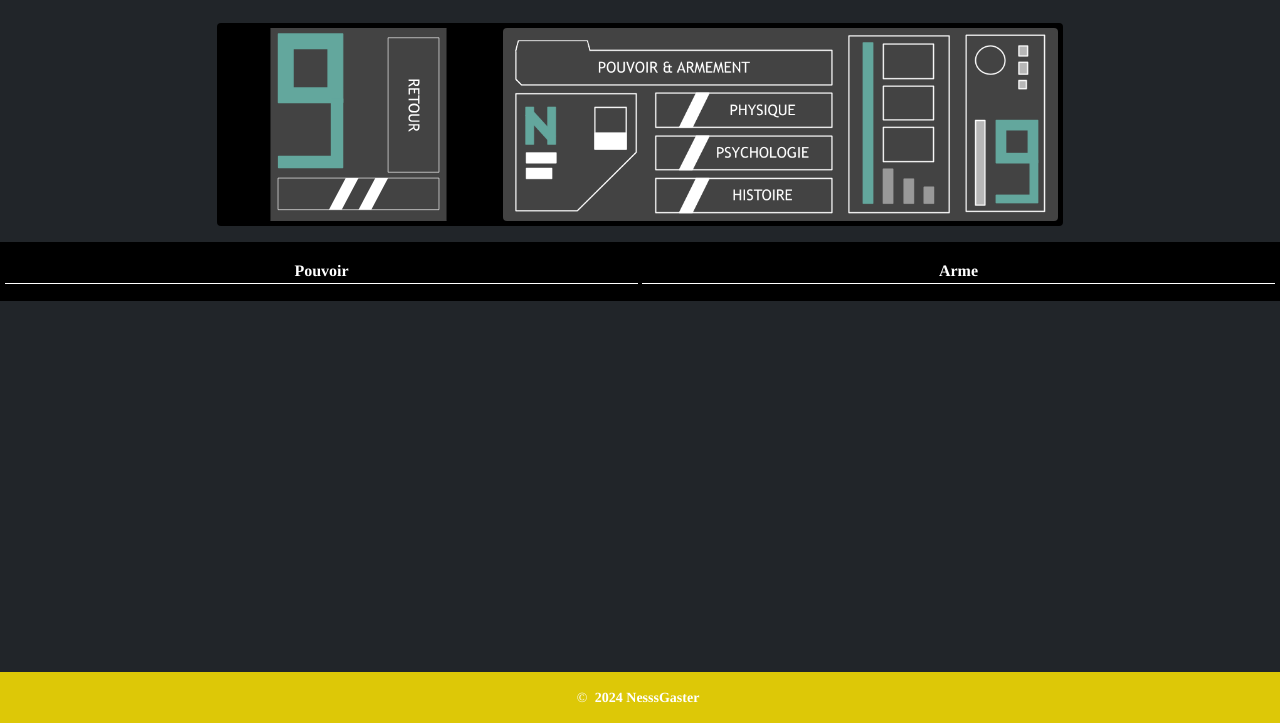
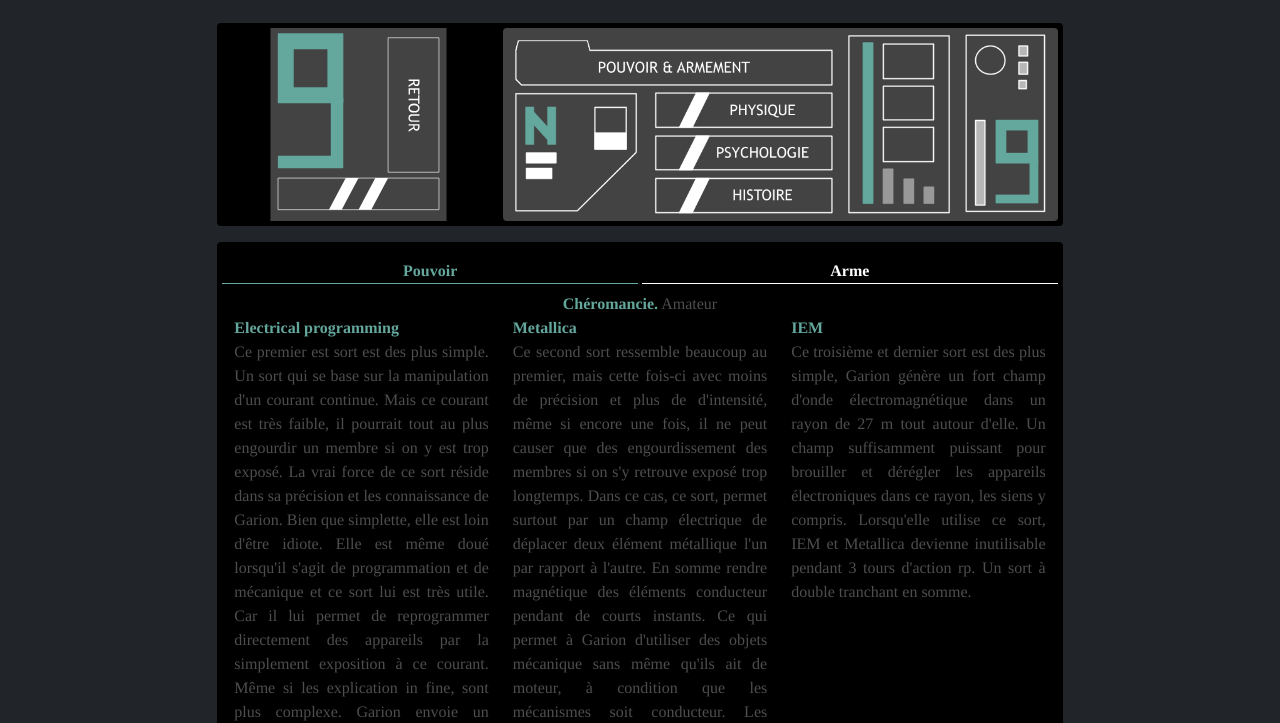
Before and after one commit to NessAster/nessaster.github.io, a plain HTML site: page roleplay/garion/pouvoirArme.html in a window 1280 px wide. Both pictures are taken after a click on the button "Pouvoir". Shown: the part 77-800 px from the top of the page. Drawn offline with nearby package versions, Linux system fonts and the light colour scheme.

Commit message:
avancement garion

```diff
--- a/assets/css/main.css
+++ b/assets/css/main.css
@@ -1673,3 +1673,10 @@ section,
 .bg-gray {
   background-color: #aaaaaa;
 }
+.text-garion {
+  color: var(--garion-color);
+}
+
+.border-garion {
+  border-color: var(--garion-color) !important;
+}
--- a/roleplay/garion/pouvoirArme.html
+++ b/roleplay/garion/pouvoirArme.html
@@ -24,6 +24,7 @@
   <link href="../../assets/css/main.css" rel="stylesheet">
 
   <script src="../../assets/js/audio-set.js"></script>
+  <script src="../../assets/js/menu-card.js"></script>
 </head>
 
 <body class="index-page d-flex flex-column min-vh-100">
@@ -100,26 +101,76 @@
             </div>
           </div>
         </div>
-      </div>
-      <div id="targetCard" class="card caracter-card my-3" data-selected="border-garion text-garion" data-unselected="border-white text-white">
+        <div id="targetCard" class="card caracter-card my-3" data-selected="border-garion text-garion" data-unselected="border-white text-white">
           <div class="card-body">
             <div class="row gap-1">
               <div role="button" class="card-text col border-bottom border-white text-white border-1 cardMenu text-center" data-target="pouvoir"><span class="fw-bold">Pouvoir</span></div>
               <div role="button" class="card-text col border-bottom border-white text-white border-1 cardMenu text-center" data-target="arme"><span class="fw-bold">Arme</span></div>
             </div>
-            <div id="cardContaineur">
+            <div id="cardContaineur" class="pt-2">
               <div id="pouvoir" class="d-none">
-                <span class="text-danger fw-bold">Cette marque représente l'accumulation de sa rage durant ses années torturé, elle est représentée par une marque de griffes au fer rouge qu'il a à l'épaule droite.</span>
-                Cette marque viendra tout bêtement augmenter la force et la vitesse du corps de Najin réponse à chaque coup qu'il reçoit.
-                Plus il reçoit de coup et plus ces derniers sa puissant sera amplifier. Bien entendu, sa force accumuler n'est pas infini, il faut que son corps puisse supporter cette force,
-                l'accumulation viendra s'arrêtrer avant d'atteindre ce seuil. Mais le plus grand désavantage de cette technique est qu'il doit subir des dégât pour fonctionner.
+                <div class="w-100 text-center">
+                  <span class="text-garion fw-bold">Chéromancie.</span> Amateur
+                </div>
+                <div class="row mb-4 text-justify">
+                  <div class="col-md-4  d-flex flex-column" style="height: inherit;">
+                    <div class="text-garion fw-bold">Electrical programming</div>
+                    <div>
+                      Ce premier est sort est des plus simple. Un sort qui se base sur la manipulation d'un courant continue.
+                      Mais ce courant est très faible, il pourrait tout au plus engourdir un membre si on y est trop exposé.
+                      La vrai force de ce sort réside dans sa précision et les connaissance de Garion. Bien que simplette, elle est loin d'être idiote.
+                      Elle est même doué lorsqu'il s'agit de programmation et de mécanique et ce sort lui est très utile.
+                      Car il lui permet de reprogrammer directement des appareils par la simplement exposition à ce courant.
+                      Même si les explication in fine, sont plus complexe. Garion envoie un courant dans les circuit pour ouvrir ou fermer les transistors et donc le reprogrammer.
+                      C'est tout le principe de ce sort.
+                    </div>
+                    <img class="w-100 mt-auto" src="https://i.pinimg.com/originals/c4/b1/99/c4b19969def51164ea4ad9a290a217bf.gif" alt="">
+                  </div>
+                  <div class="col-md-4 d-flex flex-column" style="height: inherit;">
+                    <div class="text-garion fw-bold">Metallica</div>
+                    <div>
+                      Ce second sort ressemble beaucoup au premier, mais cette fois-ci avec moins de précision et plus de d'intensité, même si encore une fois,
+                      il ne peut causer que des engourdissement des membres si on s'y retrouve exposé trop longtemps. Dans ce cas, ce sort,
+                      permet surtout par un champ électrique de déplacer deux élément métallique l'un par rapport à l'autre.
+                      En somme rendre magnétique des éléments conducteur pendant de courts instants. Ce qui permet à Garion d'utiliser des objets mécanique sans même qu'ils ait de moteur,
+                      à condition que les mécanismes soit conducteur.
+                      Les contrainte sont qu'elle ne peut utiliser ce sort sur des éléments trop grand. S'il essaie de le faire sur une voiture,
+                      la voiture ne fera qu'attirer les éléments magnétique autour sans faire bouger la dite voiture.
+                      Mais elle pourra facilement mettre en marche les pistions du moteur de cette voiture sans batterie.
+                    </div>
+                    <img class="w-100 mt-auto" src="https://i.pinimg.com/originals/79/87/8e/79878e5f138d262bd823baa37a9654d2.gif" alt="">
+                  </div>
+                  <div class="col-md-4 d-flex flex-column" style="height: inherit;" >
+                    <div class="text-garion fw-bold">IEM</div>
+                    <div>
+                      Ce troisième et dernier sort est des plus simple, Garion génère un fort champ d'onde électromagnétique dans un rayon de 27 m tout autour d'elle.
+                      Un champ suffisamment puissant pour brouiller et dérégler les appareils électroniques dans ce rayon, les siens y compris.
+                      Lorsqu'elle utilise ce sort, IEM et Metallica devienne inutilisable pendant 3 tours d'action rp. Un sort à double tranchant en somme.
+                    </div>
+                    <img class="w-100 mt-auto" src="https://electromagneticpulse.weebly.com/uploads/5/1/1/8/51183913/5383178_orig.gif" alt="">
+                  </div>
+                </div>
+                <div class="">
+                  Les grands contrainte de son pouvoir est sa distance et son inefficacité qu'il soit défensif et offensif.
+                  Mais Garion compense ses contraintes par son esprit de mécanicienne.
+                </div>
               </div>
               <div id="arme" class="d-none">
-                <span class="text-danger fw-bold">Cette marque est la preuve de la souffrance que Najin a subit. Une soufrance marqué au fer rouge par une flamme sur son torse.</span>
-                Une souffrance frapper par Najin pendant longtemps, a tel point qu'il  sa douleur pouvoit persister pendant plusieurs jours. Cette marque permet à Najin de différer les dégâts subit. Il subit la moitié d'une attaque sur le coup et l'autre moitié sur la durée. Cela lui permet d'être moins effecté par une attaque, mais elle différe l'efficacité d'Accumulation et Tolérance. De plus avoir trops de blessures en différé n'est pas forcément la plus judicieuse des idées.
+                <div>
+                  <span class="text-garion fw-bold">Garion possède une arme, ou plutôt une valise à outil.</span>
+                  Oui oui, une sorte de valise sur un mètre vingts de long pour cinquante centimètres de large et vingts-cinq de profondeur.
+                  Cette valise est un simple condensé de technologies et surtout une arme et une boîte à outil.
+                  Garion reste avant tout, une mécanicienne.
+                  Cette valise possède en tout trois arme. La partie arrière de laquelle peut sortir une lame. La partie avant qui peut se modifier pour donner la forme d'un marteau à la valise,
+                  et de petites lames et scies attachées à des bras mécaniques cachés dans les compartiments et et truc.
+                </div>
+                <div class="w-100 mt-2 d-flex justify-content-center">
+                  <img class="rounded" src="../../images/garion/arme.webp" alt="arme">
+                </div>
               </div>
           </div>
         </div>
+      </div>
     </div>
   </main>
 
@@ -127,7 +178,7 @@
 
     <div class="container">
       <div class="copyright text-center">
-        <p>© <strong class="px-1 sitename">2024 NesssGaster</strong></p>
+        <p>© <strong class="px-1 sitename">2024 NessGaster</strong></p>
       </div>
     </div>
 
```
Also changed, not shown: index.html (+1 -1 lines), roleplay/dice/dice.html (+1 -1 lines), roleplay/garion/garion.html (+1 -1 lines), roleplay/kaijhin/kaijhin.html (+1 -1 lines), roleplay/kaijhin/magie.html (+1 -1 lines), roleplay/najin/najin.html (+1 -1 lines), roleplay/najin/style/artMartyrers.html (+1 -1 lines), images/garion/arme.webp (added).
